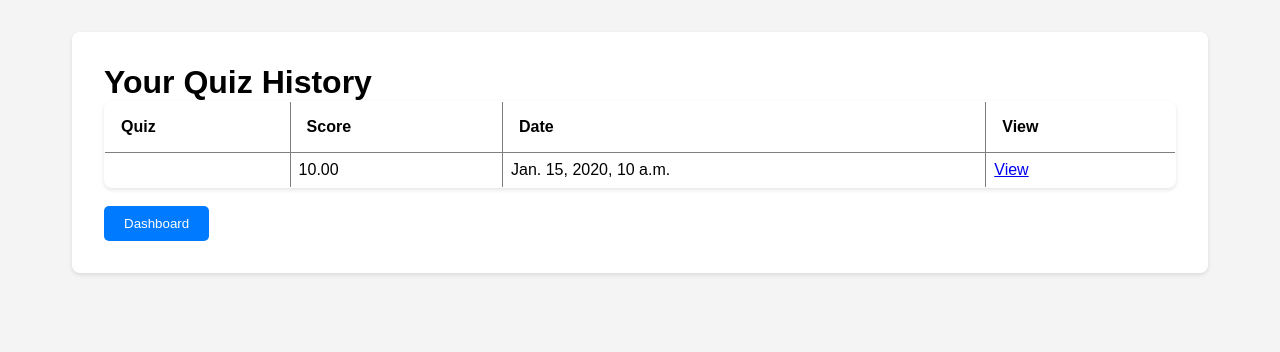
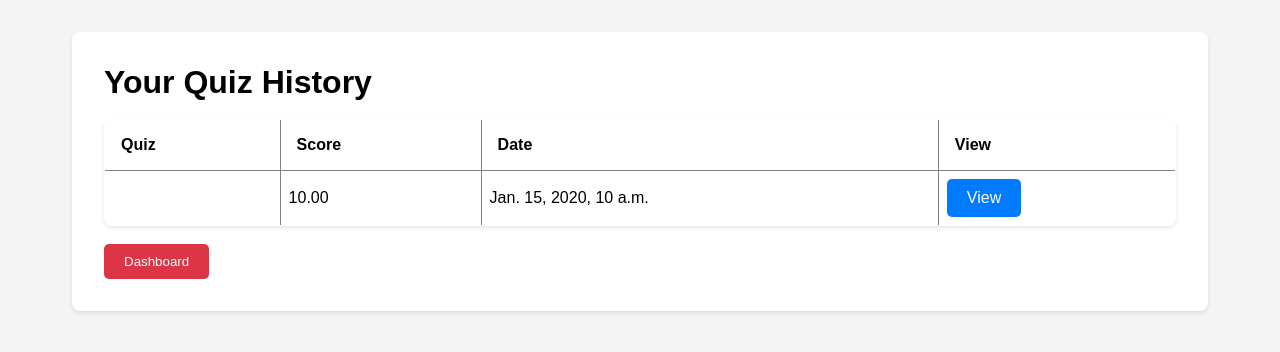
Before and after one commit to VictoriaLeonard/CS557-Final-Project-Group-IX, a Django app: template quiz_taker/templates/quiz/student/quiz_history.html in a window 1280 px wide. Shown: the part 60-412 px from the top of the page. Run offline with Django 5.2, Linux system fonts and the light colour scheme; tables that the repository leaves empty hold one stand-in row (values such as "Sample post"); the template is opened without the code that fills it: values that come from a table or form of the project are taken from there, most other values are stand-ins (such as "Sample title", 1, 10 or a date in 2020).

Commit message:
student quiz history fixed

```diff
--- a/quiz_taker/templates/quiz/student/quiz_history.html
+++ b/quiz_taker/templates/quiz/student/quiz_history.html
@@ -5,7 +5,8 @@
 {% block content %}
 <div class="card">
     <h1>Your Quiz History</h1>
-    {% if quizzes %}
+    <br>
+    {% if attempts %}
     <table border="1" cellpadding="5">
         <tr>
             <th>Quiz</th>
@@ -20,7 +21,7 @@
             <td>{{ attempt.score }}</td>
             <td>{{ attempt.submit_time }}</td>
             <td>
-                <a href="/quiz/student/attempt/{{ attempt.attempt_id }}/results/">View</a>
+                <a href="/quiz/student/attempt/{{ attempt.attempt_id }}/results/" class="btn btn-primary">View</a>
             </td>
         </tr>
         {% endfor %}
@@ -34,7 +35,7 @@
     <br>
     <form method="post" action="{% url 'student_home' %}" style="display: inline;">
         {% csrf_token %}
-        <button type="submit" class="btn btn-primary">Dashboard</button>
+        <button type="submit" class="btn btn-danger">Dashboard</button>
     </form>
 </div>
 {% endblock %}
```
